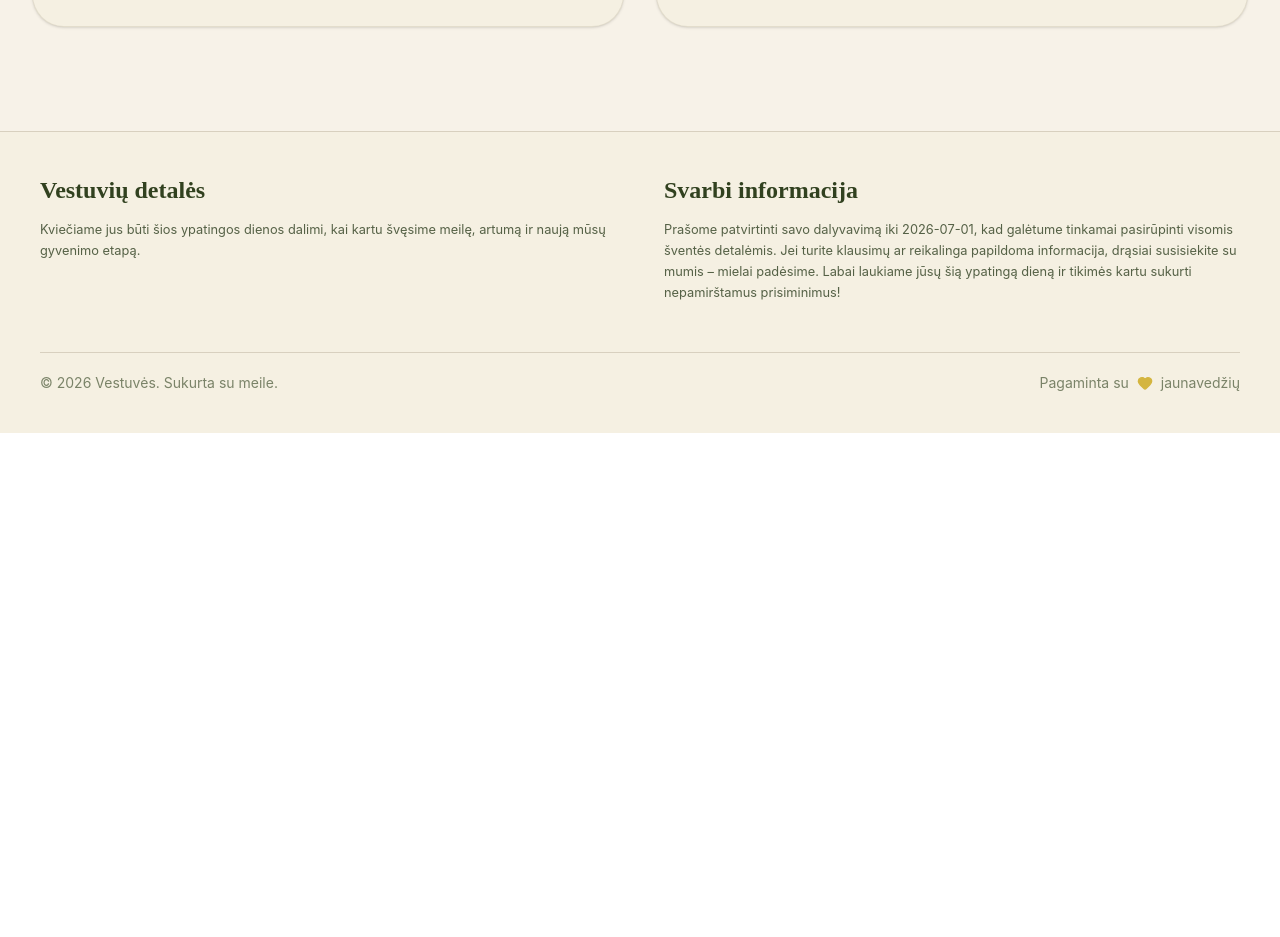
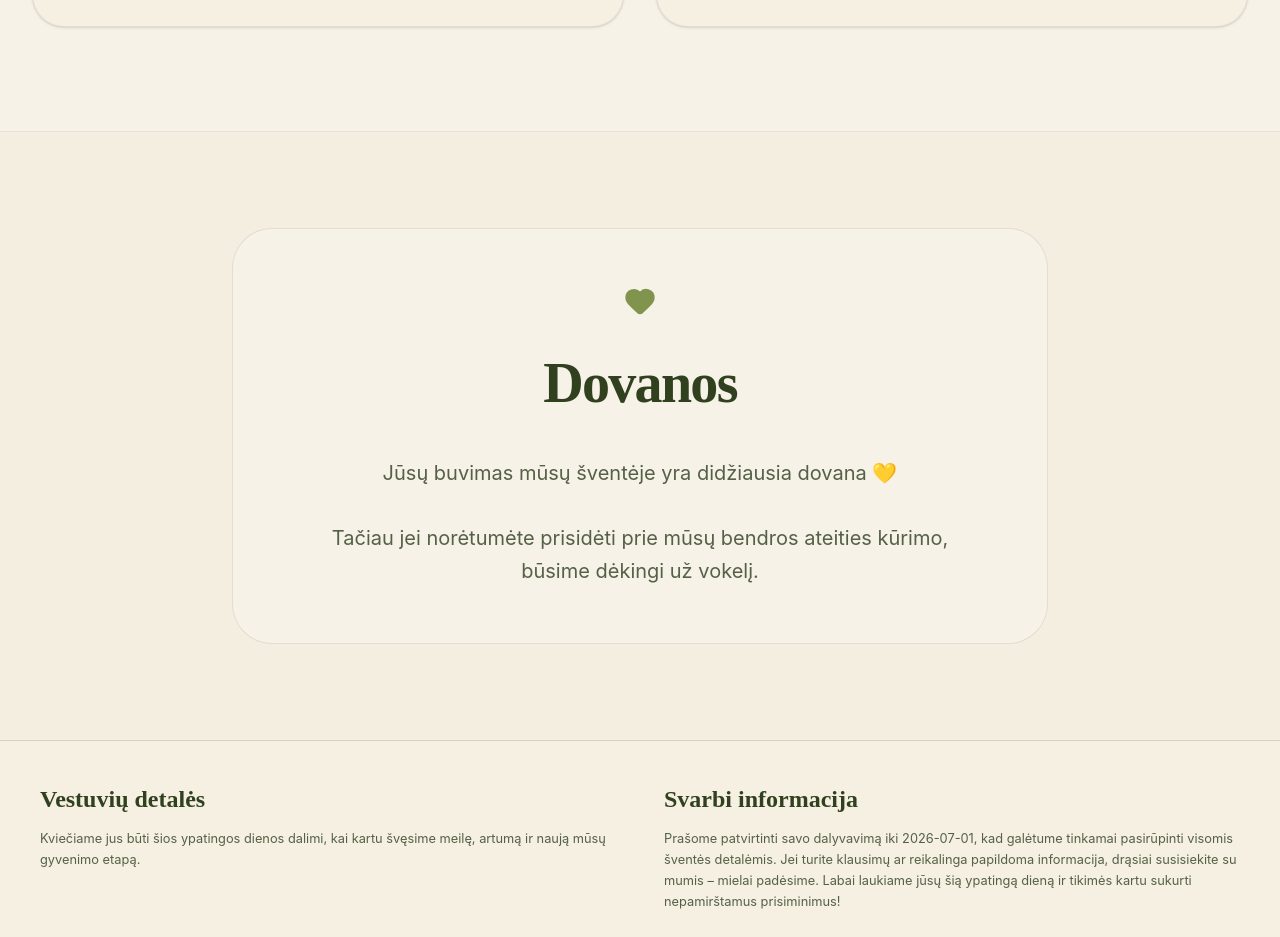
Before and after one commit to Dobilaite/vestuves-puniai, a React (Vite) app: page / in a window 1280 px wide. Shown: the part 2062-2999 px from the top of the page. Before the commit the page ends 2495 px from the top, so only its background shows below. Built offline with nearby package versions, Linux system fonts and the light colour scheme.

Commit message:
Dovanų pridėjimas

```diff
--- a/src/pages/HomePage.tsx
+++ b/src/pages/HomePage.tsx
@@ -295,6 +295,54 @@ function HomePage() {
           </section>
         </div>
 
+        {/* GIFTS */}
+        <section className="py-24 bg-[#f3eedf] border-t border-[#d8d0bf]/40">
+
+        <div className="max-w-4xl mx-auto px-6 sm:px-8 lg:px-10">
+
+            <motion.div
+            initial={{
+                opacity: 0,
+                y: 20,
+            }}
+            whileInView={{
+                opacity: 1,
+                y: 0,
+            }}
+            viewport={{
+                once: true,
+            }}
+            transition={{
+                duration: 0.6,
+            }}
+            className="bg-[#f7f2e8] rounded-[2.5rem] border border-[#d8d0bf]/60 px-8 py-14 md:px-14 text-center"
+            >
+
+            <div className="flex items-center justify-center gap-3 mb-6">
+                <Heart className="h-8 w-8 text-[#80944d] fill-[#80944d]" />
+            </div>
+
+            <h2
+                className="text-[2.5rem] md:text-[3.5rem] font-semibold text-[#31411f] mb-8"
+                style={{
+                fontFamily: "Playfair Display, serif",
+                letterSpacing: "-0.03em",
+                }}
+            >
+                Dovanos
+            </h2>
+
+            <p className="text-lg md:text-xl text-[#556146] leading-relaxed max-w-2xl mx-auto">
+                Jūsų buvimas mūsų šventėje yra didžiausia dovana 💛
+                <br />
+                <br />
+                Tačiau jei norėtumėte prisidėti prie mūsų bendros ateities kūrimo,
+                būsime dėkingi už vokelį.
+            </p>
+            </motion.div>
+        </div>
+        </section>
+
         <Footer />
       </div>
     </>
```
